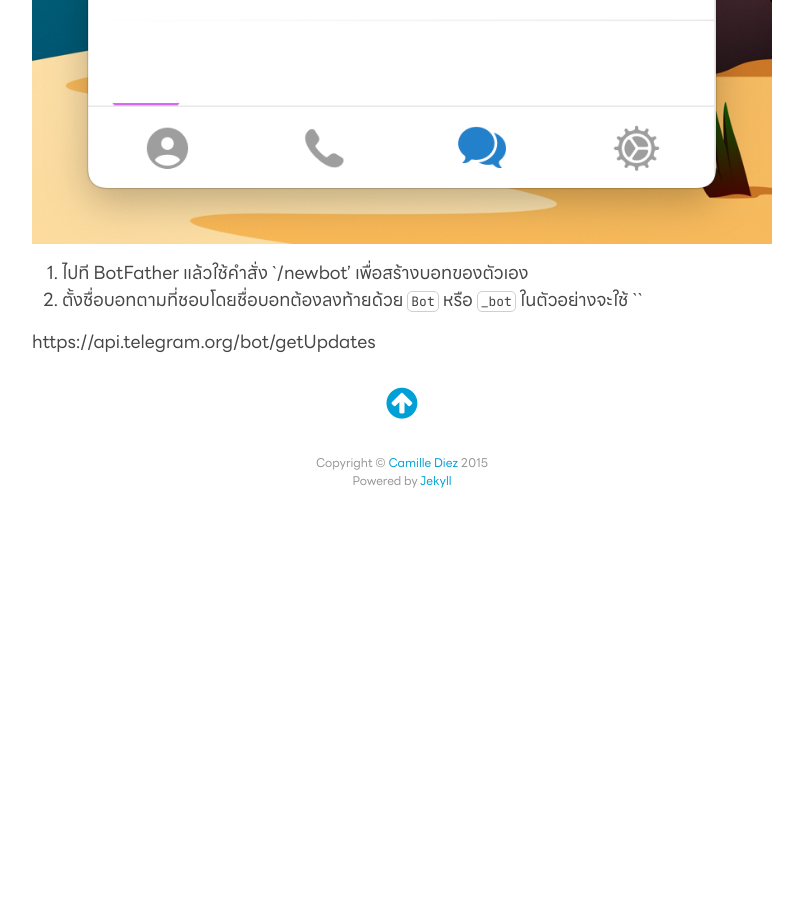
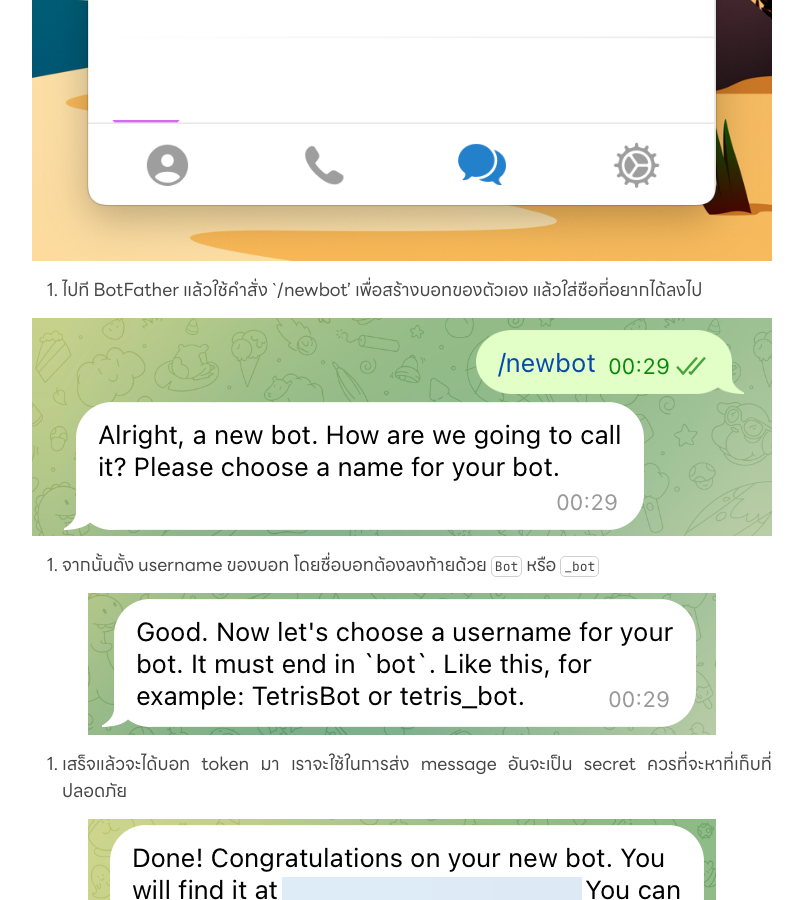
Before and after one commit to oat9002/oat9002.github.io, a Jekyll site: the page built from _posts/2025-05-04-send-message-to-telegram.md, in a window 1280 px wide and 900 px high, scrolled down 1430 px. Shown: the whole window, without its empty margins (238-1041 px from the left). Built offline with Jekyll 4.4.1, drawn with Linux system fonts in a browser that asks for light colours; nearby versions of some CDN libraries; some web fonts are replaced; before the commit the page ends 1955 px from its top, so only the background shows below that.

Commit message:
📝 Update Telegram bot tutorial with additional steps and images for clarity

```diff
--- a/_posts/2025-05-04-send-message-to-telegram.md
+++ b/_posts/2025-05-04-send-message-to-telegram.md
@@ -5,14 +5,14 @@
 
 สวัสดีครับ ในวันนี้ผมจะมาพูดถึงวิธีการที่เราจะสร้าง bot ใน telegram เพื่อจะส่งข้อความบางอย่างให้เรา แต่ก่อนหลาย ๆ คนอาจจะใช้ตัว Line Notify เอาไว้ส่งข้อความ เข้า group Line หรือส่งส่วนตัว แต่ว่าตอนนี้ Line Notify ได้ปิดให้บริการไปเรียนร้อยแล้ว Telegram ก็จะเป็นทางเลือกอีกทางหนึ่ง ที่สำคัญคือเป็นบริการที่ฟรี ซึ่งคงเป็นตัวเลือกที่ดีที่จะใช้แทนตัว Line Notify
 
-ในตัวอย่างนี้ผมจะใช้ Node.js เป็นตัวอย่างในการส่งข้อความนะครับ
+> ในตัวอย่างนี้ผมจะใช้ Node.js เป็นตัวอย่างในการส่งข้อความนะครับ
 
-สิ่งที่ต้องเตรียมก่อนเริ่ม
+# สิ่งที่ต้องเตรียมก่อนเริ่ม
 
 1. บัญชี Telegram
 2. Node.js
 
-วิธีทำ
+# วิธีทำ
 
 1. สร้างบัญชี Telegram ผ่าน Application Telegram บน iOS, Android หรือ ผ่าน store ของ OS นั้น ๆ
 
@@ -22,7 +22,22 @@
     <img src="/assets/telegram/home.png" alt="home" />
 </p>
 
-3. ไปที BotFather แล้วใช้คำสั่ง `/newbot' เพื่อสร้างบอทของตัวเอง
-4. ตั้งชื่อบอทตามที่ชอบโดยชื่อบอทต้องลงท้ายด้วย `Bot` หรือ `_bot` ในตัวอย่างจะใช้ ``
+3. ไปที BotFather แล้วใช้คำสั่ง `/newbot' เพื่อสร้างบอทของตัวเอง แล้วใส่ชือที่อยากได้ลงไป
+
+<p style="text-align: center;">
+    <img src="/assets/telegram/newbot.png" alt="newbot" />
+</p>
+
+5. จากนั้นตั้ง username ของบอท โดยชื่อบอทต้องลงท้ายด้วย `Bot` หรือ `_bot`
+
+<p style="text-align: center;">
+    <img src="/assets/telegram/username.png" alt="username" />
+</p>
+
+6. เสร็จแล้วจะได้บอท token มา เราจะใช้ในการส่ง message อันจะเป็น secret ควรที่จะหาที่เก็บที่ปลอดภัย
+
+<p style="text-align: center;">
+    <img src="/assets/telegram/token.png" alt="token" />
+</p>
 
 https://api.telegram.org/bot<YourBOTToken>/getUpdates
```
Also changed, not shown: assets/telegram/newbot.png (added), assets/telegram/token.png (added), assets/telegram/username.png (added).
